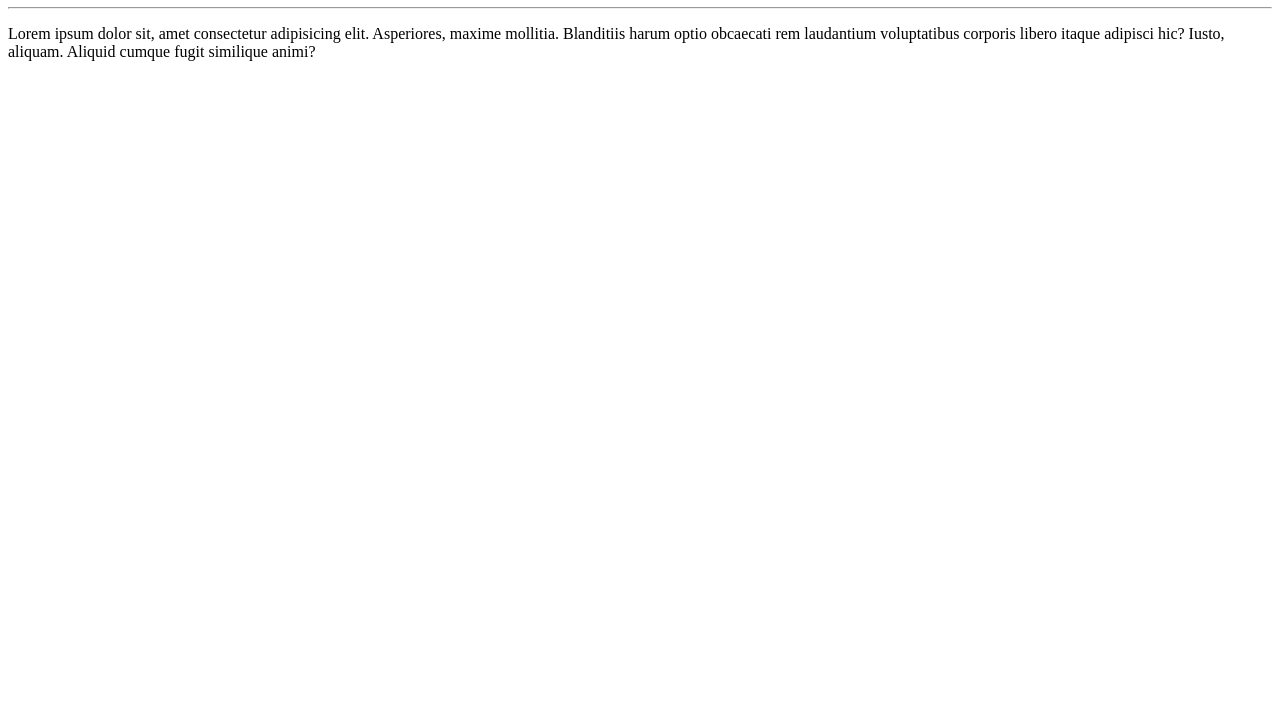
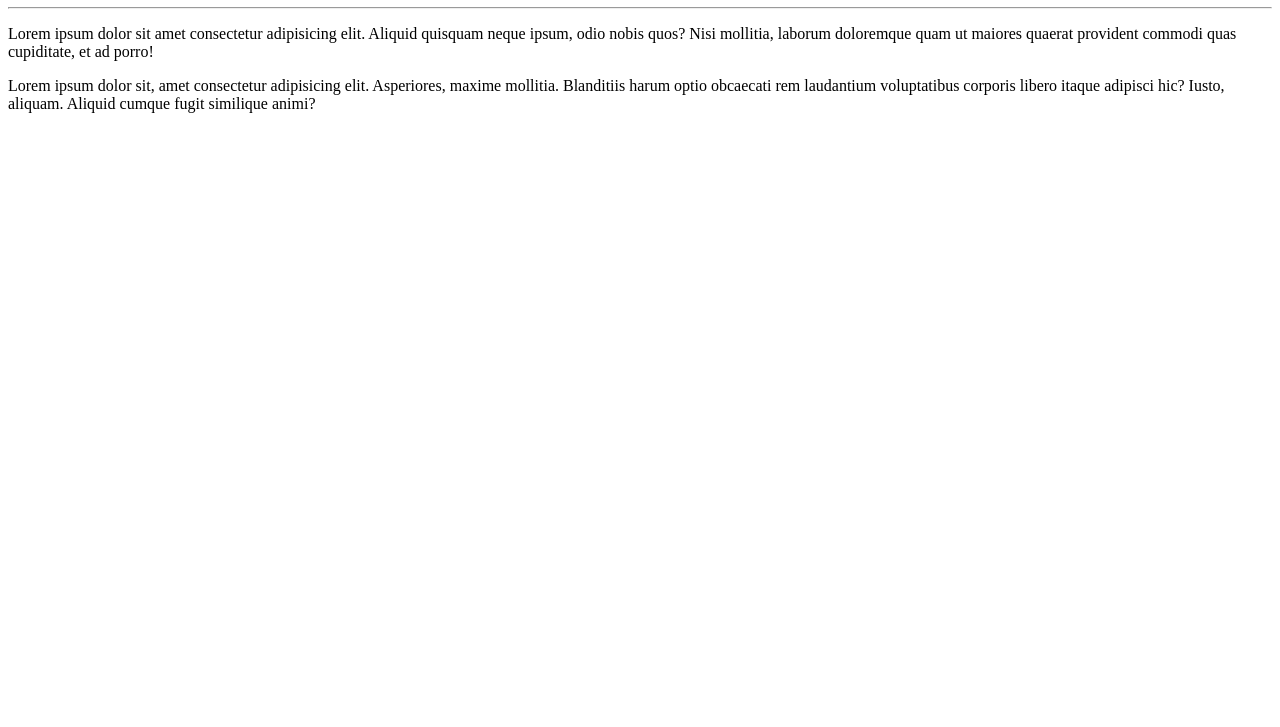
Before and after one commit to arthurteixeira2007/Hello-World, a plain HTML site: page site-exemplo/index.html in a window 1280 px wide. Shown: the part 73-800 px from the top of the page. Drawn offline with Linux system fonts and the light colour scheme.

Commit message:
Um Novo Parágrafo.
Adicionei um novo parágrafo no página principal!

```diff
--- a/site-exemplo/index.html
+++ b/site-exemplo/index.html
@@ -9,6 +9,7 @@
 <body>
     <h1>Olá Mundo!</h1>
     <hr>
+    <p>Lorem ipsum dolor sit amet consectetur adipisicing elit. Aliquid quisquam neque ipsum, odio nobis quos? Nisi mollitia, laborum doloremque quam ut maiores quaerat provident commodi quas cupiditate, et ad porro!</p>
     <p>Lorem ipsum dolor sit, amet consectetur adipisicing elit. Asperiores, maxime mollitia. Blanditiis harum optio obcaecati rem laudantium voluptatibus corporis libero itaque adipisci hic? Iusto, aliquam. Aliquid cumque fugit similique animi?</p>
 </body>
 </html>
```
